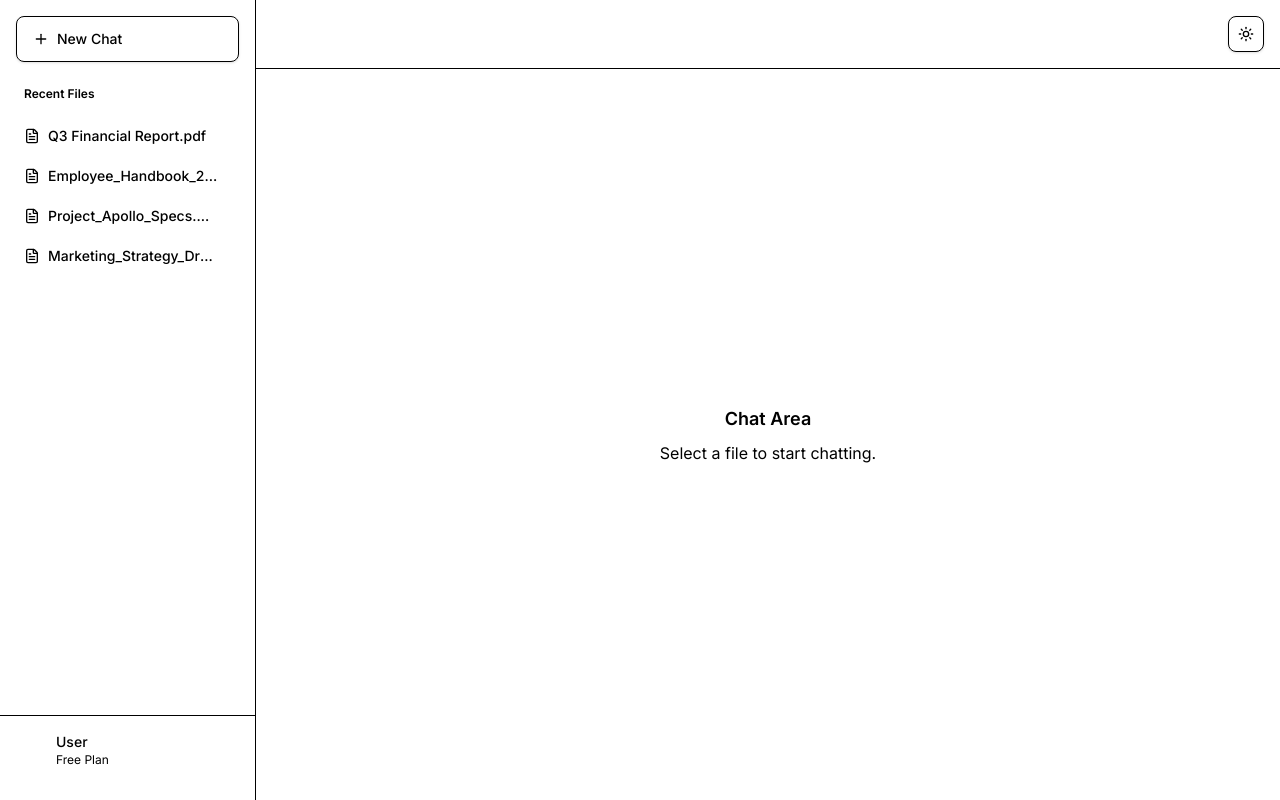
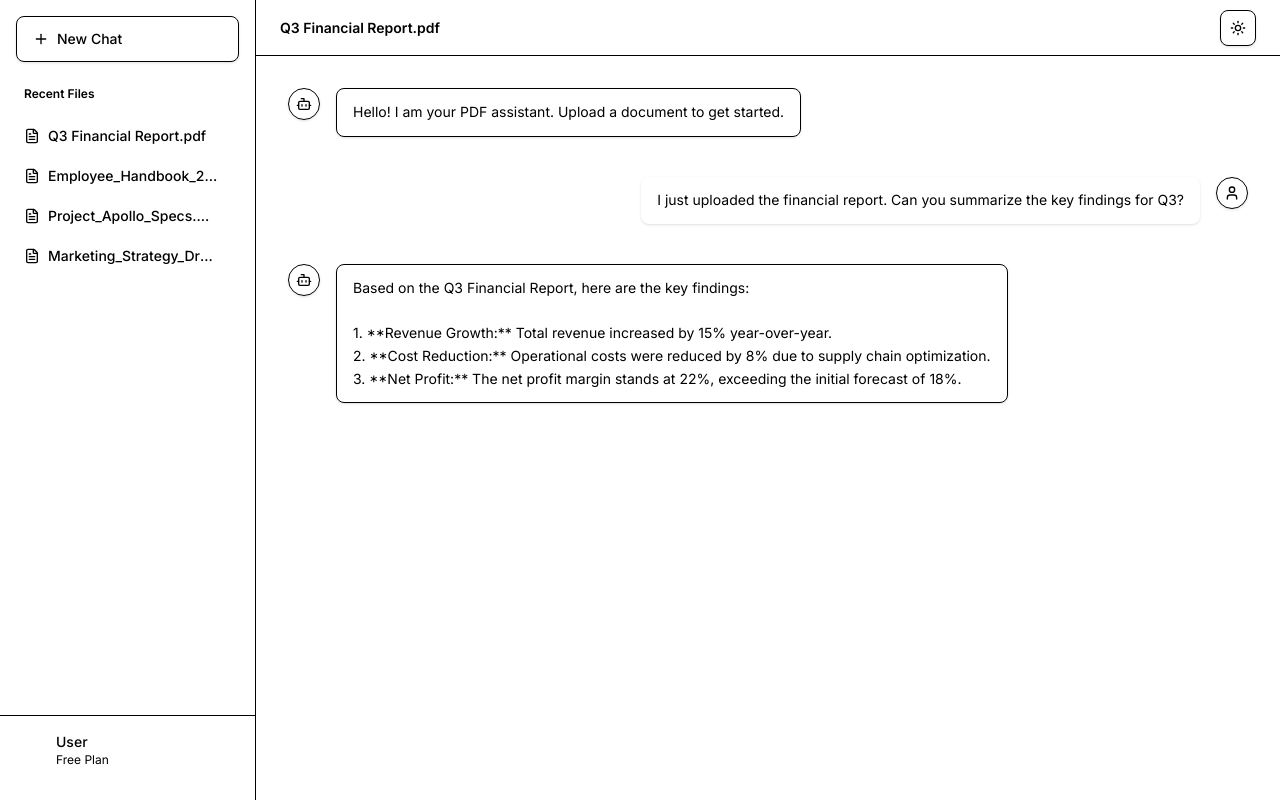
Before and after one commit to Murzuq/file-chat, a Next.js app: page / in a window 1280 px wide. Built offline with nearby package versions, Linux system fonts and the light colour scheme.

Commit message:
Added MessageList

```diff
--- a/app/page.tsx
+++ b/app/page.tsx
@@ -1,26 +1,25 @@
 import Sidebar from '@/components/Sidebar';
-import { ThemeToggle } from '@/components/ThemeToggle'; // Importing the toggle for testing
+import MessageList from '@/components/MessageList';
+import { ThemeToggle } from '@/components/ThemeToggle';
 
 export default function Home() {
   return (
-    <div className='bg-background text-foreground flex h-screen w-full overflow-hidden'>
-      {/* Sidebar - Hidden on mobile, visible on medium screens and up */}
+    <div className='bg-muted/40 flex h-screen w-full overflow-hidden'>
+      {/* Sidebar */}
       <div className='hidden md:block'>
         <Sidebar />
       </div>
 
-      {/* Main Content Area */}
-      <main className='bg-background flex h-full w-full flex-1 flex-col'>
-        {/* Top Bar (Just for the toggle right now) */}
-        <div className='flex justify-end border-b p-4'>
+      {/* Main Chat Area */}
+      <main className='bg-background relative flex h-full w-full flex-1 flex-col'>
+        {/* Header */}
+        <header className='bg-background/95 supports-backdrop-filter:bg-background/60 flex h-14 items-center justify-between border-b px-6 backdrop-blur'>
+          <h2 className='text-sm font-semibold'>Q3 Financial Report.pdf</h2>
           <ThemeToggle />
-        </div>
+        </header>
 
-        {/* Placeholder Content */}
-        <div className='text-muted-foreground flex flex-1 flex-col items-center justify-center gap-2'>
-          <p className='text-foreground text-lg font-semibold'>Chat Area</p>
-          <p>Select a file to start chatting.</p>
-        </div>
+        {/* Messages - Takes all available space */}
+        <MessageList />
       </main>
     </div>
   );
--- /dev/null
+++ b/components/MessageList.tsx
@@ -0,0 +1,75 @@
+import { cn } from '@/lib/utils';
+import { Bot, User } from 'lucide-react';
+
+// Mock Data for UI dev
+export const MOCK_MESSAGES = [
+  {
+    id: '1',
+    role: 'system',
+    content:
+      'Hello! I am your PDF assistant. Upload a document to get started.',
+  },
+  {
+    id: '2',
+    role: 'user',
+    content:
+      'I just uploaded the financial report. Can you summarize the key findings for Q3?',
+  },
+  {
+    id: '3',
+    role: 'assistant', // 'assistant' is the standard AI term
+    content:
+      'Based on the Q3 Financial Report, here are the key findings:\n\n1. **Revenue Growth:** Total revenue increased by 15% year-over-year.\n2. **Cost Reduction:** Operational costs were reduced by 8% due to supply chain optimization.\n3. **Net Profit:** The net profit margin stands at 22%, exceeding the initial forecast of 18%.',
+  },
+];
+
+interface MessageProps {
+  role: string;
+  content: string;
+}
+
+const MessageBubble = ({ role, content }: MessageProps) => {
+  const isUser = role === 'user';
+
+  return (
+    <div
+      className={cn(
+        'flex w-full items-start gap-4 p-4',
+        isUser ? 'flex-row-reverse' : 'flex-row'
+      )}
+    >
+      {/* Avatar */}
+      <div
+        className={cn(
+          'flex h-8 w-8 shrink-0 items-center justify-center rounded-full border shadow-sm',
+          isUser ? 'bg-background' : 'bg-primary text-primary-foreground'
+        )}
+      >
+        {isUser ? <User className='h-4 w-4' /> : <Bot className='h-4 w-4' />}
+      </div>
+
+      {/* Message Content */}
+      <div
+        className={cn(
+          'flex max-w-[80%] flex-col gap-1 rounded-lg px-4 py-3 text-sm shadow-sm',
+          isUser
+            ? 'bg-primary text-primary-foreground'
+            : 'bg-muted text-foreground border'
+        )}
+      >
+        {/* We use whitespace-pre-wrap to handle newlines in AI responses */}
+        <div className='leading-relaxed whitespace-pre-wrap'>{content}</div>
+      </div>
+    </div>
+  );
+};
+
+export default function MessageList() {
+  return (
+    <div className='flex flex-1 flex-col gap-2 overflow-y-auto p-4 pb-20'>
+      {MOCK_MESSAGES.map((msg) => (
+        <MessageBubble key={msg.id} role={msg.role} content={msg.content} />
+      ))}
+    </div>
+  );
+}
```
